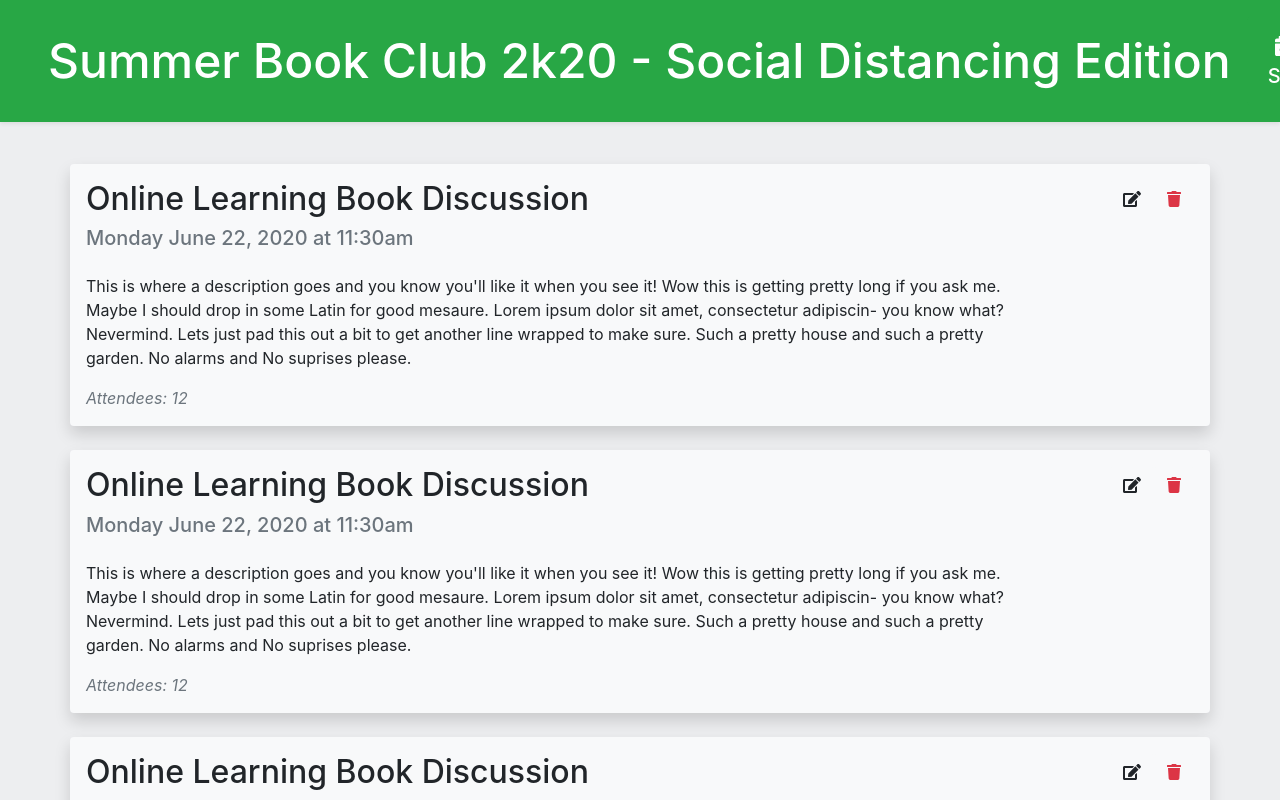
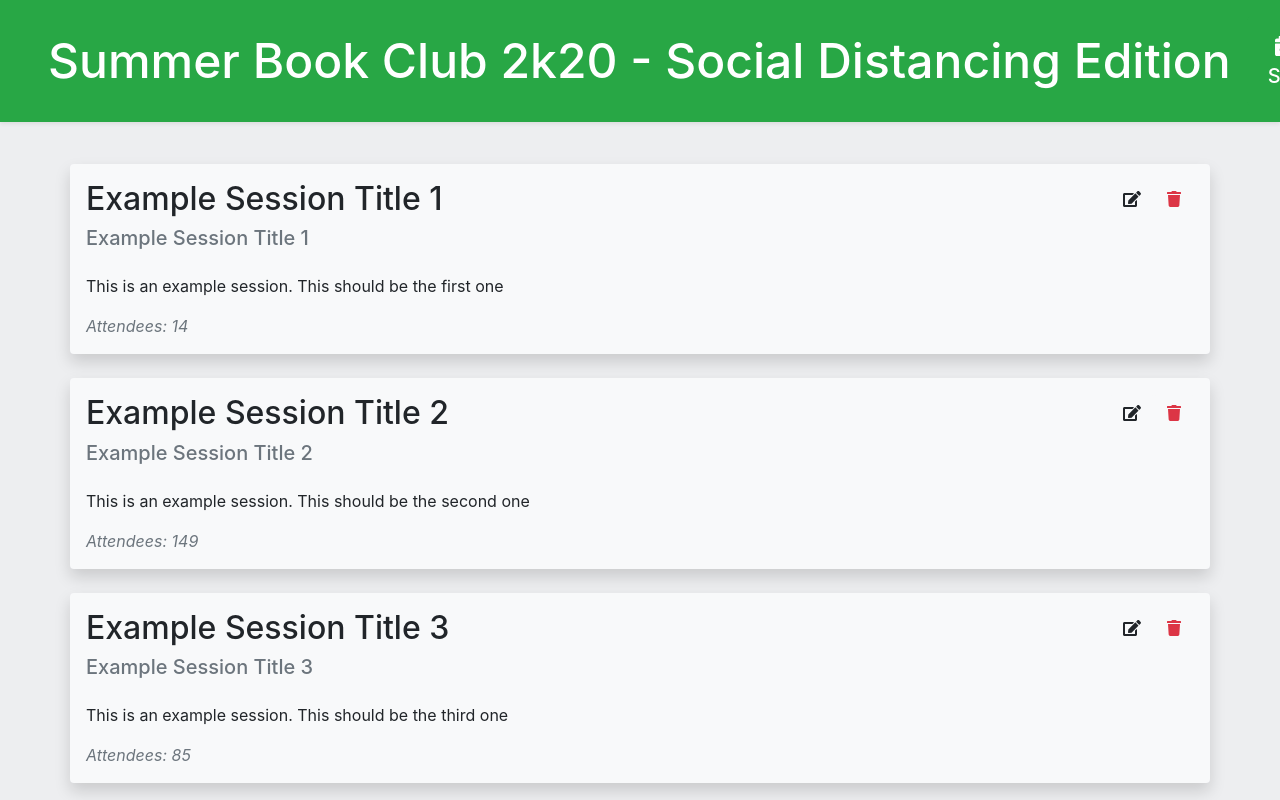
Before and after one commit to Jackschwarz58/ProgramPlanner-Paycom2020, a React (Create React App) app: page / in a window 1280 px wide. Shown: the top 800 px of the page. Built offline with nearby package versions, Linux system fonts and the light colour scheme.

Commit message:
Replaced dummy text with text passed in parent container.
This is just replacing the dummy text I had put in for testing with actual dynamically created code from an array of sessions created in App.js. Eventually this will be a backend call to find user specific sessions.

```diff
--- a/src/components/sessionCard.jsx
+++ b/src/components/sessionCard.jsx
@@ -5,22 +5,17 @@ import { faEdit, faTrash } from "@fortawesome/free-solid-svg-icons";
 class SessionCard extends Component {
   state = {};
   render() {
+    const { title, date, desc, attendeeCount } = this.props;
     return (
       <div className="container bg-light my-4 p-3 rounded shadow">
         <div className="row">
           <div className="col col-10">
-            <h2>Online Learning Book Discussion</h2>
-            <h5 className="text-secondary">Monday June 22, 2020 at 11:30am</h5>
-            <p className="mt-4">
-              This is where a description goes and you know you'll like it when
-              you see it! Wow this is getting pretty long if you ask me. Maybe I
-              should drop in some Latin for good mesaure. Lorem ipsum dolor sit
-              amet, consectetur adipiscin- you know what? Nevermind. Lets just
-              pad this out a bit to get another line wrapped to make sure. Such
-              a pretty house and such a pretty garden. No alarms and No suprises
-              please.
-            </p>
-            <span className="mt-4 text-muted font-italic">Attendees: 12</span>
+            <h2>{title}</h2>
+            <h5 className="text-secondary">{date}</h5>
+            <p className="mt-4">{desc}</p>
+            <span className="mt-4 text-muted font-italic">
+              Attendees: {attendeeCount}
+            </span>
           </div>
           <div className="col col-2 text-secondary">
             <div>
```
